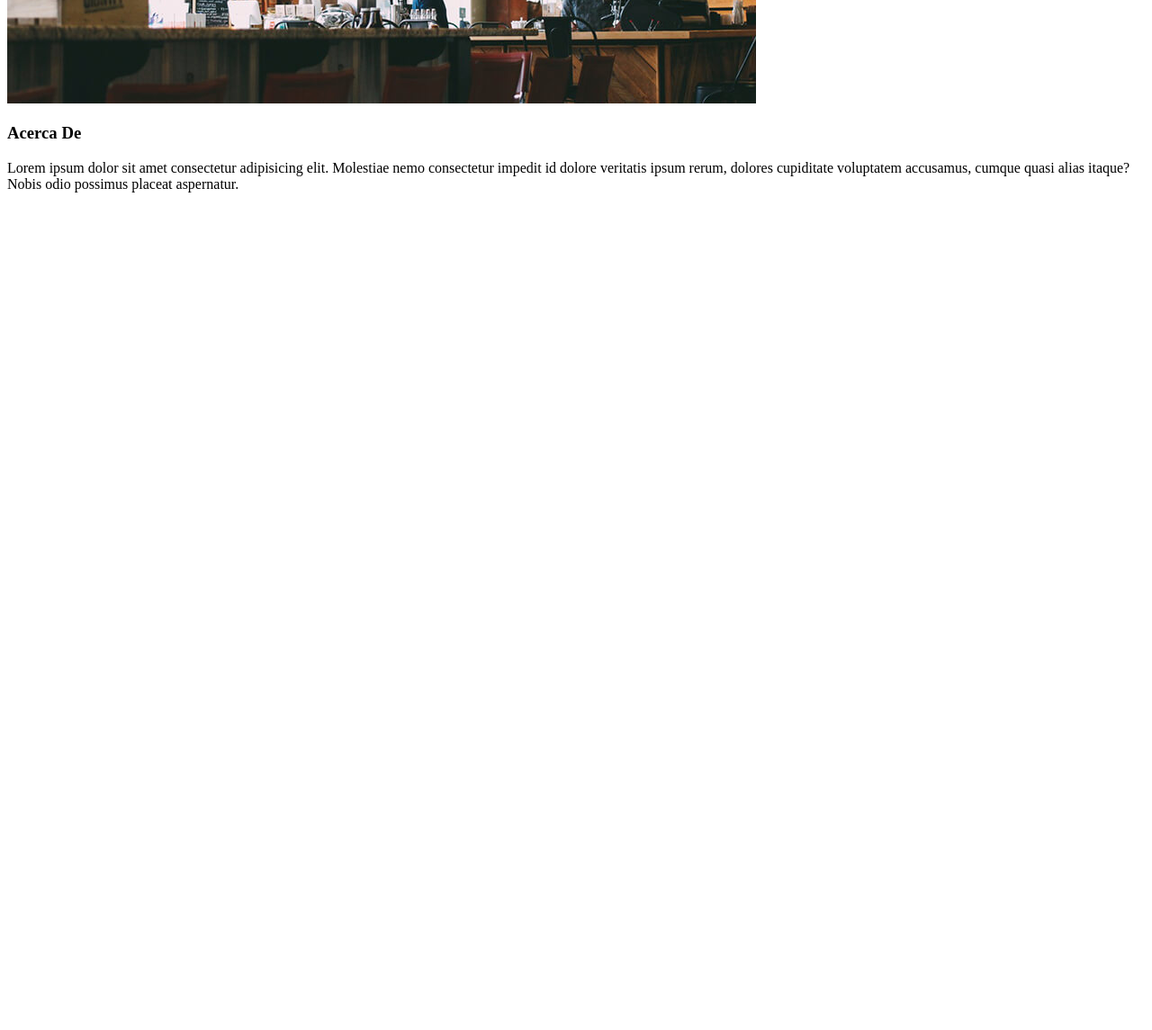
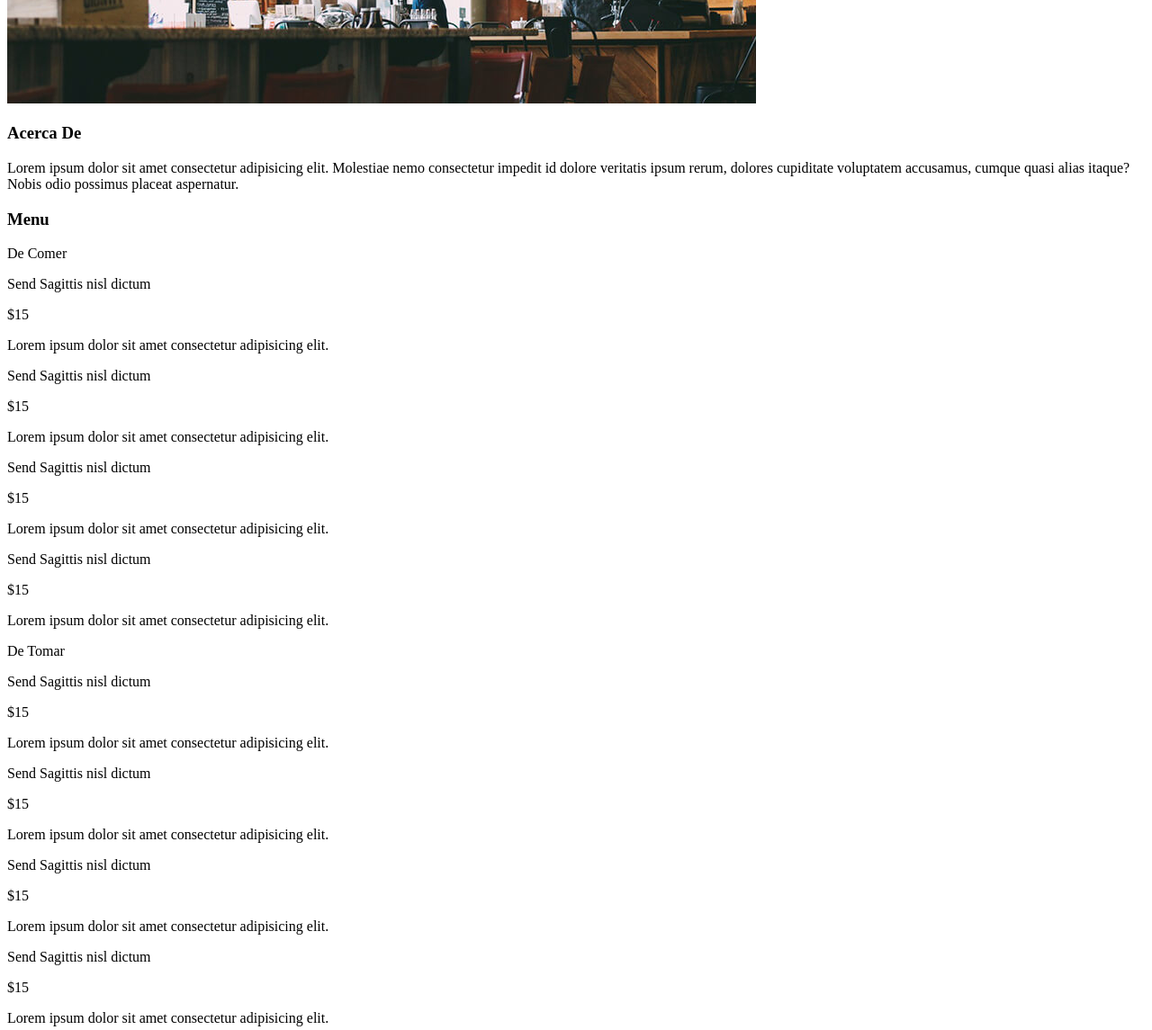
Before and after one commit to cesaranil/Practica3-Restaurante, a plain HTML site: page index.html in a window 1280 px wide. Shown: the part 500-1645 px from the top of the page at 90% size. Before the commit the page ends 800 px from the top, so only its background shows below. Drawn offline with Linux system fonts and the light colour scheme.

Commit message:
Creando la seccion del menu y la galeria en HTML

```diff
--- a/index.html
+++ b/index.html
@@ -29,6 +29,7 @@
     </header>
 
     <section class="main">
+
         <section class="acerca-de" id="acerca-de">
             <div class="contenedor">
                 <div class="foto">
@@ -46,11 +47,107 @@
             </div>
         </section>
 
-        <section class="menu"></section>
+        <section class="menu">
+            <div class="contenedor">
+                <h3 class="titulo" id="platillo">Menu</h3>
+                <div class="contenedor-menu">
+                    <div class="contenedor-menu2">
+                        <article>
+                            <p class="categoria">De Comer</p>
+                            <div class="platillo">
+                                <p class="nombre">Send Sagittis nisl dictum</p>
+                                <p class="precio">$15</p>
+                                <p class="descripcion">Lorem ipsum dolor sit amet consectetur
+                                    adipisicing elit.</p>
+                            </div>
 
-        <section class="galeria" id="galeria"></section>
+                            <div class="platillo">
+                                <p class="nombre">Send Sagittis nisl dictum</p>
+                                <p class="precio">$15</p>
+                                <p class="descripcion">Lorem ipsum dolor sit amet consectetur
+                                    adipisicing elit.</p>
+                            </div>
 
-        <section class="ubicacion" id="ubicacion"></section>
+                            <div class="platillo">
+                                <p class="nombre">Send Sagittis nisl dictum</p>
+                                <p class="precio">$15</p>
+                                <p class="descripcion">Lorem ipsum dolor sit amet consectetur
+                                    adipisicing elit.</p>
+                            </div>
+
+                            <div class="platillo">
+                                <p class="nombre">Send Sagittis nisl dictum</p>
+                                <p class="precio">$15</p>
+                                <p class="descripcion">Lorem ipsum dolor sit amet consectetur
+                                    adipisicing elit.</p>
+                            </div>
+                        </article>
+
+                        <article>
+                            <p class="categoria">De Tomar</p>
+                            <div class="platillo">
+                                <p class="nombre">Send Sagittis nisl dictum</p>
+                                <p class="precio">$15</p>
+                                <p class="descripcion">Lorem ipsum dolor sit amet consectetur
+                                    adipisicing elit.</p>
+                            </div>
+
+                            <div class="platillo">
+                                <p class="nombre">Send Sagittis nisl dictum</p>
+                                <p class="precio">$15</p>
+                                <p class="descripcion">Lorem ipsum dolor sit amet consectetur
+                                    adipisicing elit.</p>
+                            </div>
+
+                            <div class="platillo">
+                                <p class="nombre">Send Sagittis nisl dictum</p>
+                                <p class="precio">$15</p>
+                                <p class="descripcion">Lorem ipsum dolor sit amet consectetur
+                                    adipisicing elit.</p>
+                            </div>
+
+                            <div class="platillo">
+                                <p class="nombre">Send Sagittis nisl dictum</p>
+                                <p class="precio">$15</p>
+                                <p class="descripcion">Lorem ipsum dolor sit amet consectetur
+                                    adipisicing elit.</p>
+                            </div>
+                        </article>
+                    </div>
+                </div>
+            </div>
+        </section>
+
+        <section class="galeria" id="galeria">
+            <div class="foto">
+                <img src="img/1.jpg" alt="">
+            </div>
+            <div class="foto">
+                <img src="img/2.jpg" alt="">
+            </div>
+            <div class="foto">
+                <img src="img/3.jpg" alt="">
+            </div>
+            <div class="foto">
+                <img src="img/4.jpg" alt="">
+            </div>
+            <div class="foto">
+                <img src="img/5.jpg" alt="">
+            </div>
+            <div class="foto">
+                <img src="img/6.jpg" alt="">
+            </div>
+            <div class="foto">
+                <img src="img/7.jpg" alt="">
+            </div>
+            <div class="foto">
+                <img src="img/8.jpg" alt="">
+            </div>
+        </section>
+
+        <section class="ubicacion" id="ubicacion">
+
+        </section>
     </section>
 
 </body>
```
